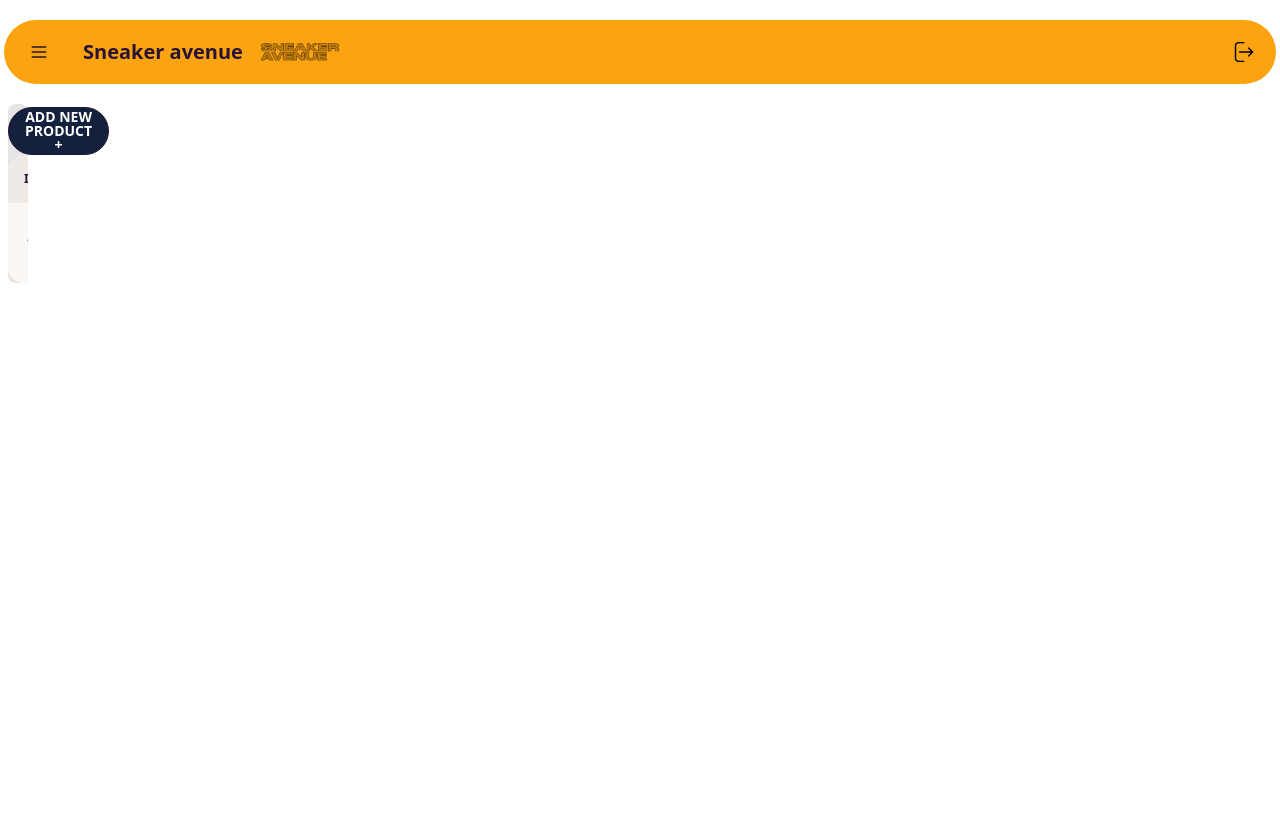
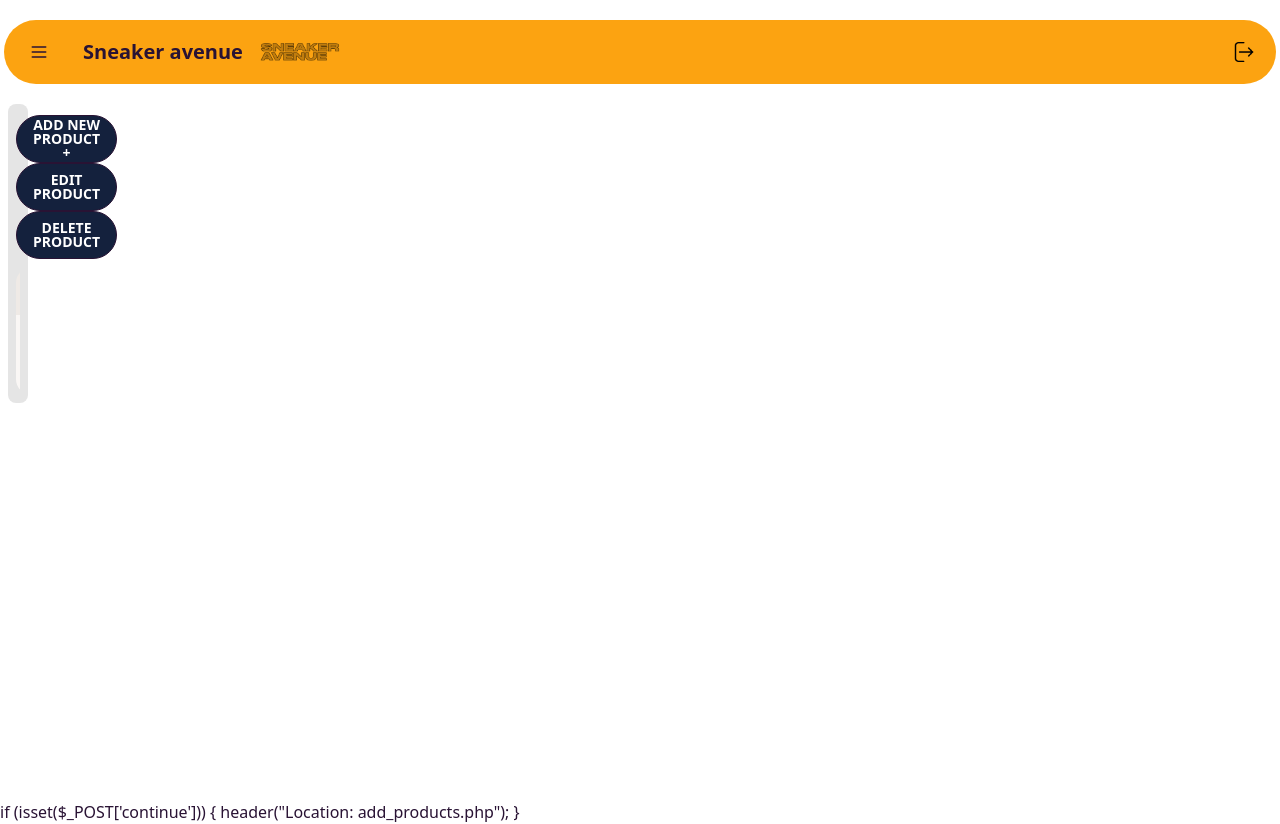
Before and after one commit to fahis1/Tailwindcss-php-ecommerce-project, a PHP site: page /list_products.php in a window 1280 px wide. Before the commit the page ends 283 px from the top, so only its background shows below. Run offline with PHP 8.4, Linux system fonts and the light colour scheme; tables that the repository leaves empty or names only in its code hold one stand-in row (values such as "Sample post"); grey boxes marked "Sample" are stand-in pictures; style sheets or scripts are compiled from the project's sources.

Commit message:
added delete function and edit button

```diff
--- a/list_products.php
+++ b/list_products.php
@@ -33,8 +33,11 @@
       </ul>
     </div>
 </div>
-<div class=" bg-mercury-500 rounded-lg max-w-5 m-2">
+<div class=" bg-mercury-500 rounded-lg max-w-5 m-2 p-2">
    <button class="btn bg-dblue-500 text-white"><a href="add_products.php"><h2>Add new product +</h2></a></button>
+   <label for='edit' class='btn bg-dblue-500 text-white modal-button'>Edit Product</label>
+   <label for='delete' class='btn bg-dblue-500 text-white modal-button'>Delete product</label>
+
 
 <!-- Page content here -->
 <?php
@@ -42,7 +45,7 @@
 $sql="SELECT * FROM products";
 $result=mysqli_query($conn,$sql);
 $row=mysqli_fetch_assoc($result);
-echo "<div class='overflow-x-auto'>
+echo "<div class='overflow-x-auto mt-2'>
 <table class='table table-zebra w-full'>
   <!-- head -->
   <thead class='text-center'>
@@ -65,7 +68,7 @@
         <td>",$row["pname"],"</td>
         <td>",$row["price"],"</td>
         <td class='max-w-lg whitespace-pre-line'>",$row["pdesc"],"</td>
-        <td><img src='products/$img' height='300px' width='300px'></td>
+        <td><img src='products/$img' class='border-double rounded-lg border-4 border-dblue-500' height='300px' width='300px'></td>
       </tr>";
 }
 echo "    </tbody>
@@ -76,7 +79,7 @@
   </div>
   <div class="drawer-side">
     <label for="my-drawer" class="drawer-overlay"></label>
-    <ul class="menu p-4 overflow-y-auto w-80 bg-dblue-300 text-white">
+    <ul class="menu p-4 overflow-y-auto w-80 bg-dblue-200 text-white">
       <!-- Sidebar content here -->
       <li><a href="add_products.php">add products</a></li>
       <li><a href="list_products.php">View products</a></li>
@@ -85,6 +88,73 @@
     </ul>
   </div>
 </div>
+<input type='checkbox' id='delete' class='modal-toggle' />
+      <div class='modal'>
+      <div class='modal-box '>
+        <h3 class=' text-lg font-black '>Are you sure!</h3>
+        <p class='pt-4 font-bold text-error'>Once you delete a product it cannot be undone !</p>
+        <p class=' font-medium '>confirm deletion by entering the id of the product to delete</p>
+        <div class='modal-action items-center flex flex-col justify-center'>
+          <form action='' method='post'>
+          <input class='input input-bordered mb-3 w-full max-w-xs' type='number' name='id' placeholder="Enter account id"><br>
+          <label for='delete' class='btn mt-1  mr-20'>Cancel</label><button class='btn mt-1 ml-12s' type='submit' name='del'>Delete</button>
+        </form>
+        </div>
+      </div>
+    </div>
+<input type='checkbox' id='edit' class='modal-toggle' />
+      <div class='modal'>
+      <div class='modal-box '>
+        <h3 class='text-lg font-black '>Edit product!</h3>
+        <p class='pt-4 font-medium'>Enter id of the product to edit</p>
+        <div class='modal-action items-center flex flex-col justify-center'>
+          <form action='' method='post'>
+          <input class='input input-bordered mb-3 w-full max-w-xs' type='number' name='pid' placeholder="Enter product id"><br>
+          <label for='edit' class='btn mt-1  mr-20'>Cancel</label> <button class='btn mt-1 ml-12s' type='submit' name='continue'>Continue</button>
+          </form>
 
+        </div>
+      </div>
+    </div>
 </body>
 </html>
+
+
+<?php
+ include ('connect.php');
+ if (isset($_POST['continue']))
+ {
+ $pid=$_POST["pid"];
+ header("Location: add_products.php?pid=,$pid,");
+ }
+ if (isset($_POST['del']))
+  {
+    $id=$_POST['id'];
+    $sql="delete from products where id='$id'";
+    if(mysqli_query($conn,$sql))
+    	{
+        echo '<script> setTimeout(function() { window.location = "list_products.php"; }, 2000); </script>';
+        echo "<div class='alert alert-success shadow-lg absolute top-3 z-10'>
+        <div>
+          <svg xmlns='http://www.w3.org/2000/svg' class='stroke-current flex-shrink-0 h-6 w-6' fill='none' viewBox='0 0 24 24'><path stroke-linecap='round' stroke-linejoin='round' stroke-width='2' d='M9 12l2 2 4-4m6 2a9 9 0 11-18 0 9 9 0 0118 0z' /></svg>
+          <span>Product details has been deleted Successfully!</span>
+        </div>
+      </div>";
+       	}
+     else
+      {
+        header("Refresh:2");
+        echo "<div class='alert alert-error shadow-lg absolute top-3 z-10'>
+        <div>
+          <svg xmlns='http://www.w3.org/2000/svg' class='stroke-current flex-shrink-0 h-6 w-6' fill='none' viewBox='0 0 24 24'><path stroke-linecap='round' stroke-linejoin='round' stroke-width='2' d='M9 12l2 2 4-4m6 2a9 9 0 11-18 0 9 9 0 0118 0z' /></svg>
+          <span>Product not found in database!</span>
+        </div>
+      </div>";
+      }
+  }
+  ?>
+
+if (isset($_POST['continue']))
+  {
+    header("Location: add_products.php");
+  }
```
